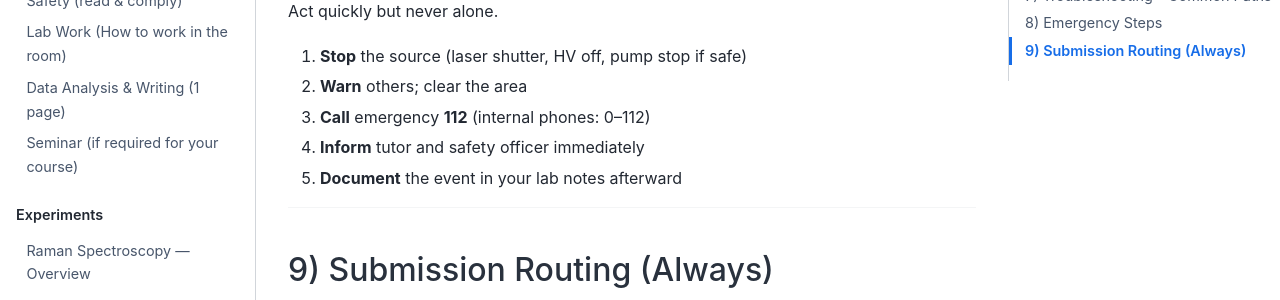
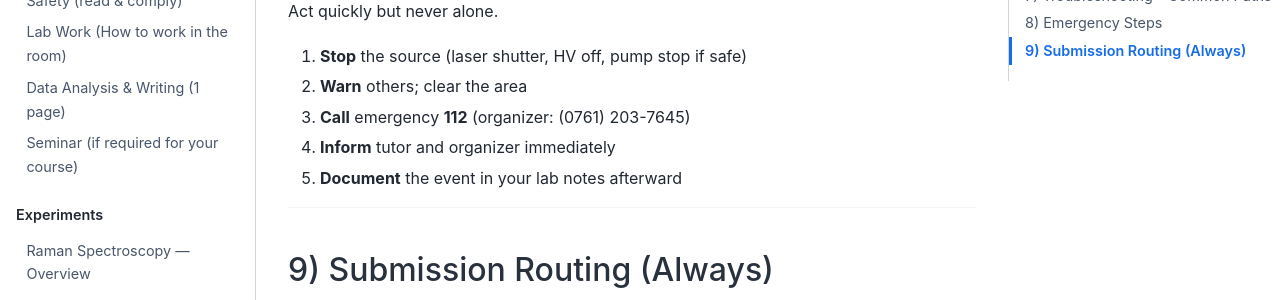
Before and after one commit to adv-labs-ufr/handbook, a Jupyter Book: the page built from appendix/quick-reference.md, in a window 1280 px wide and 900 px high, scrolled down 5549 px. Shown: the part 233-533 px from the top of the window. Built offline with Jupyter Book 1.0.4 settings and Sphinx 7.4.7 and the Sphinx Book theme 1.1.4, drawn with Linux system fonts in a browser that asks for light colours; pages that are not in the unit, such as notebooks, are missing from menus.

Commit message:
Update quick-reference.md

```diff
--- a/appendix/quick-reference.md
+++ b/appendix/quick-reference.md
@@ -211,8 +211,8 @@ Act quickly but never alone.
 
 1. **Stop** the source (laser shutter, HV off, pump stop if safe)
 2. **Warn** others; clear the area
-3. **Call** emergency **112** (internal phones: 0–112)
-4. **Inform** tutor and safety officer immediately
+3. **Call** emergency **112** (organizer: (0761) 203-7645)
+4. **Inform** tutor and organizer immediately
 5. **Document** the event in your lab notes afterward
 
 ---
```
